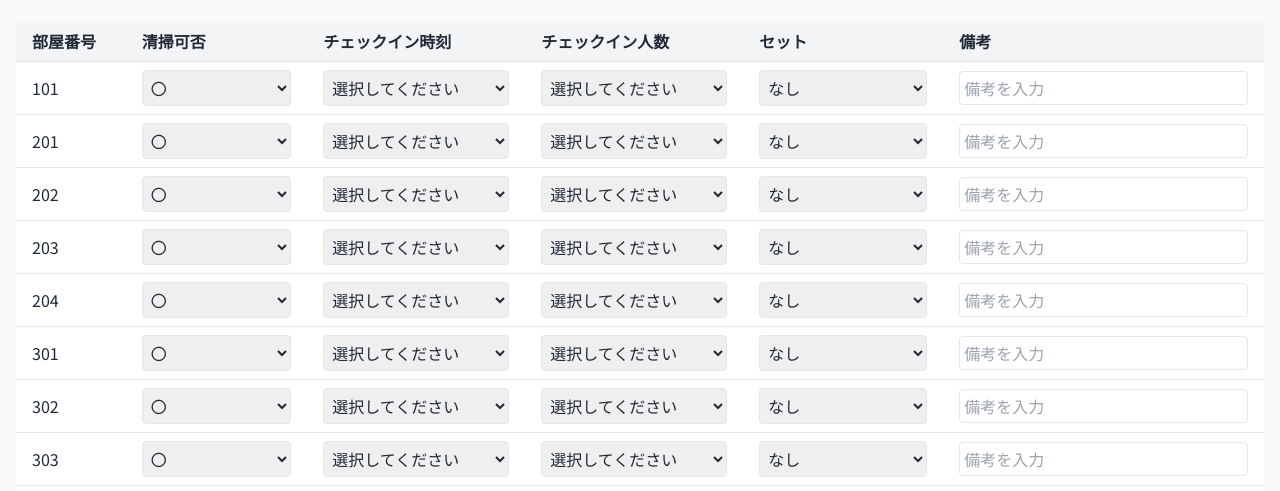
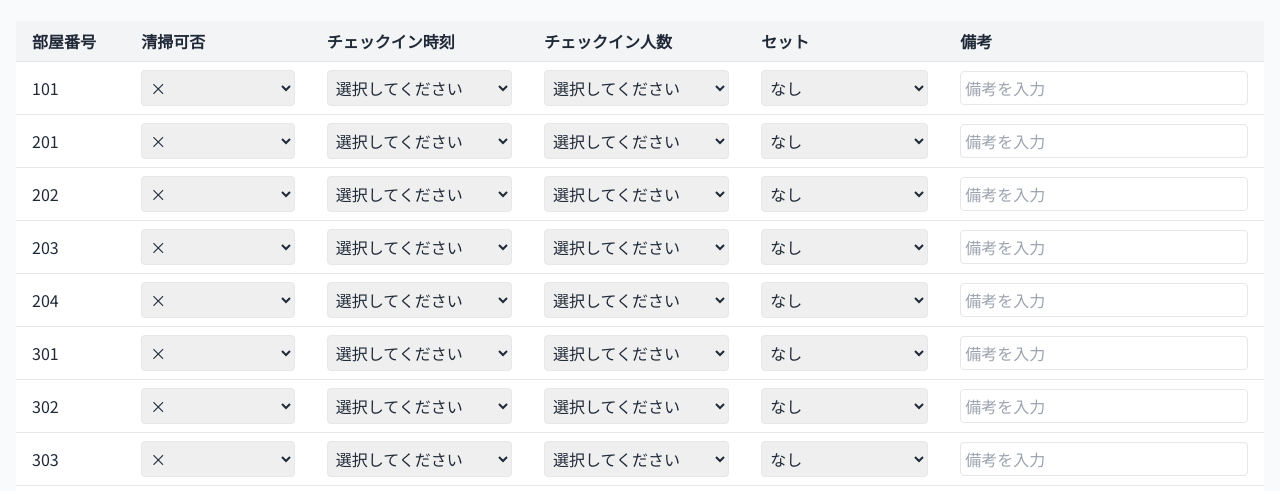
Before and after one commit to Keisuke-MARs/cleaning-management, a Next.js app: page /instructions/create in a window 1280 px wide. Shown: the part 309-800 px from the top of the page. Built offline with nearby package versions, Linux system fonts and the light colour scheme; a web font is replaced by a local one.

Commit message:
ちょっと修正

```diff
--- a/src/app/instructions/create/page.tsx
+++ b/src/app/instructions/create/page.tsx
@@ -30,13 +30,13 @@ export default function CreateInstruction() {
     })
 
     // 人数のオプション
-    const guestCountOptions = ["1人", "2人", "3人", "4人"]
+    const guestCountOptions = ["1人", "2人", "3人", "4人", "5人", "6人", "7人", "8人", "9人", "10人"]
 
     // セットタイプのオプション
     const setTypeOptions = ["なし", "ソファ", "和布団", "ソファ・和布団"]
 
     // 清掃可否のオプション
-    const cleaningStatusOptions = ["〇", "×", "連泊清掃", "連泊清掃なし"]
+    const cleaningStatusOptions = ["〇", "×", "連泊:清掃あり", "連泊:清掃なし"]
 
     // レスポンシブ対応の確認
     useEffect(() => {
@@ -94,7 +94,7 @@ export default function CreateInstruction() {
                                         >
                                             <td className="px-4 py-2">{roomNumber}</td>
                                             <td className="px-4 py-2">
-                                                <select className="w-full p-1 border rounded" defaultValue="〇">
+                                                <select className="w-full p-1 border rounded" defaultValue="×">
                                                     {cleaningStatusOptions.map((option) => (
                                                         <option key={option} value={option}>
                                                             {option}
```
